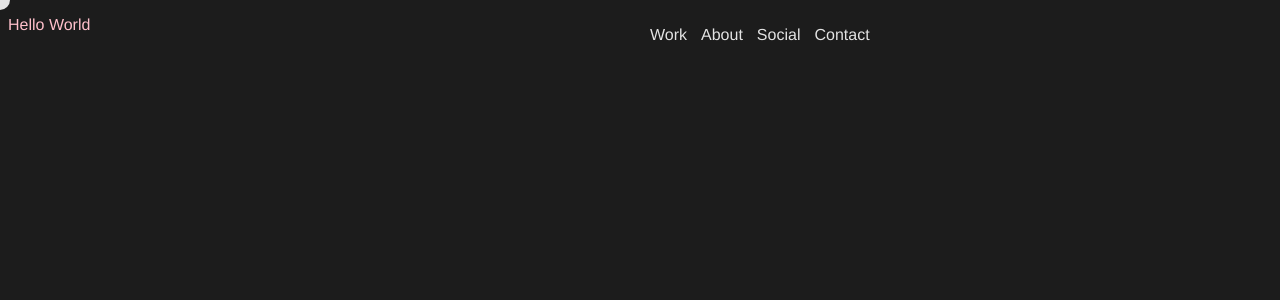
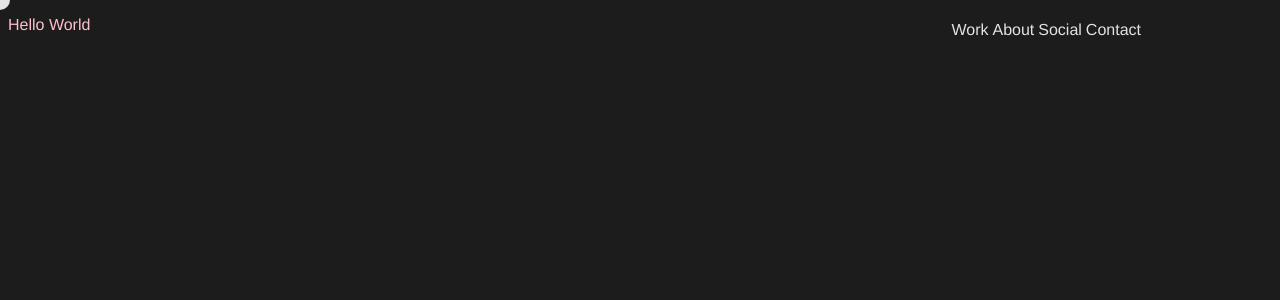
Before and after one commit to iqbalagil/portofolio-iqbal, a Next.js app: page / in a window 1280 px wide. Shown: the top 300 px of the page. Built offline with nearby package versions, Linux system fonts and the light colour scheme.

Commit message:
feat: add magnetic effect on navbar

```diff
--- a/src/app/globals.module.scss
+++ b/src/app/globals.module.scss
@@ -12,7 +12,7 @@ body {
   font: 100% $font-stack;
   color: $primary-color;
   pointer-events: none;
-  cursor: none !important;
+  cursor: pointer !important;
 }
 
 .parallaxPage {
--- /dev/null
+++ b/src/components/MagneticEffect.tsx
@@ -0,0 +1,51 @@
+"use client";
+import { motion, useMotionValue, useSpring } from "motion/react";
+import React, { useEffect, useRef } from "react";
+
+export default function MagneticField({
+  children,
+}: {
+  children: React.ReactNode;
+}) {
+  const ref = useRef<HTMLDivElement>(null);
+
+  const x = useMotionValue(0);
+  const y = useMotionValue(0);
+
+  const springX = useSpring(x, { stiffness: 150, damping: 15 });
+  const springY = useSpring(y, { stiffness: 150, damping: 15 });
+
+  useEffect(() => {
+    const mouseMove = (e: MouseEvent) => {
+      if (!ref.current) return;
+      const rect = ref.current.getBoundingClientRect();
+      const { width, height, left, top } = rect;
+      const relX = e.clientX - (left + width / 2);
+      const relY = e.clientY - (top + height / 2);
+
+      const distance = Math.sqrt(relX ** 2 + relY ** 2);
+      const strength = distance < 5 ? 0.5 : 0;
+
+      x.set(relX * strength);
+      y.set(relY * strength);
+    };
+
+    const mouseLeave = () => {
+      x.set(0);
+      y.set(0);
+    };
+    window.addEventListener("mousemove", mouseMove);
+    window.addEventListener("mouseleave", mouseLeave);
+
+    return () => {
+      window.removeEventListener("mousemove", mouseMove);
+      window.removeEventListener("mouseleave", mouseLeave);
+    };
+  }, [x, y]);
+
+  return (
+    <motion.div ref={ref} style={{ x: springX, y: springY }}>
+      {children}
+    </motion.div>
+  );
+}
--- a/src/components/header/index.tsx
+++ b/src/components/header/index.tsx
@@ -1,5 +1,6 @@
 import React, { forwardRef } from "react";
 import styles from "./nav.module.scss";
+import Magnetic from "@/components/MagneticEffect";
 
 interface NavbarProps {
   setButtonRefs?: (el: HTMLButtonElement | null) => void;
@@ -11,17 +12,23 @@ const Navbar = forwardRef<HTMLDivElement, NavbarProps>(function Navbar(
 ) {
   return (
     <div ref={ref} className={styles.nav}>
-      <div className={styles.navlink}>
+      <nav className={styles.navLink}>
+        <Magnetic>
           <button ref={setButtonRefs} className={styles.navbtn}>
             Work
           </button>
+        </Magnetic>
+        <Magnetic>
           <button ref={setButtonRefs} className={styles.navbtn}>
             About
           </button>
+        </Magnetic>
+        <Magnetic>
           <button ref={setButtonRefs} className={styles.navbtn}>
             Social
           </button>
-      </div>
+        </Magnetic>
+      </nav>
       <button ref={setButtonRefs} className={styles.navbtn}>
         Contact
       </button>
--- a/src/components/header/nav.module.scss
+++ b/src/components/header/nav.module.scss
@@ -15,6 +15,9 @@ $desktop-screen: 992px;
     padding: 3px;
     justify-content: end;
     mix-blend-mode: difference;
+    overflow: hidden;
+    width: 500px;
+    height: 50px;
   }
 
   @media (min-width: $mobile-screen) {
@@ -22,16 +25,17 @@ $desktop-screen: 992px;
 }
 
 .navLink {
-  padding-right: 10vh;
+  display: flex;
 }
 .navbtn {
+  display: flex;
   font: 100% $font-stack;
   color: $text-color;
   border-color: transparent;
   background: transparent;
-  padding: 5px;
-  margin-left: 5;
-  margin-right: 5;
+  padding: 0;
+  margin-left: 10;
+  margin-right: 10;
 }
 .contact {
 }
--- a/src/components/stickyCursor/style.module.scss
+++ b/src/components/stickyCursor/style.module.scss
@@ -1,6 +1,6 @@
 .cursor {
   position: fixed;
-  z-index: 999;
+  z-index: 1;
   top: 0;
   left: 0;
   width: 20px;
```
Lines whose indentation alone changed are shown as unchanged.
